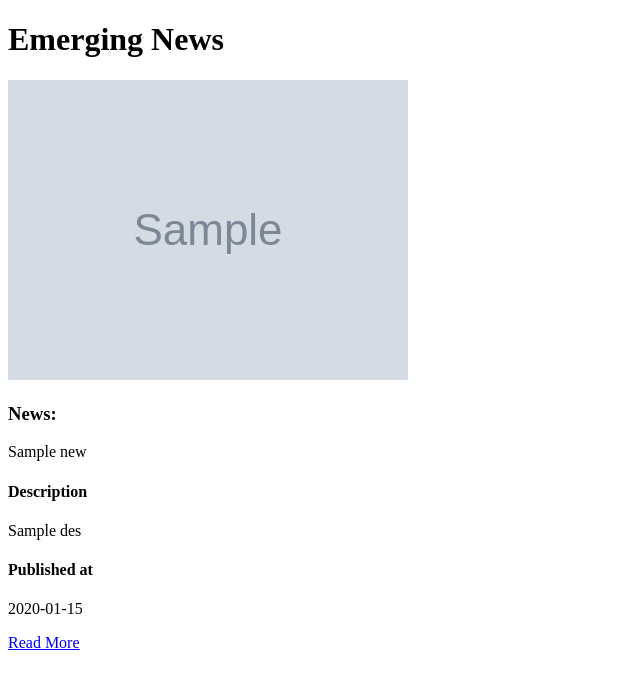
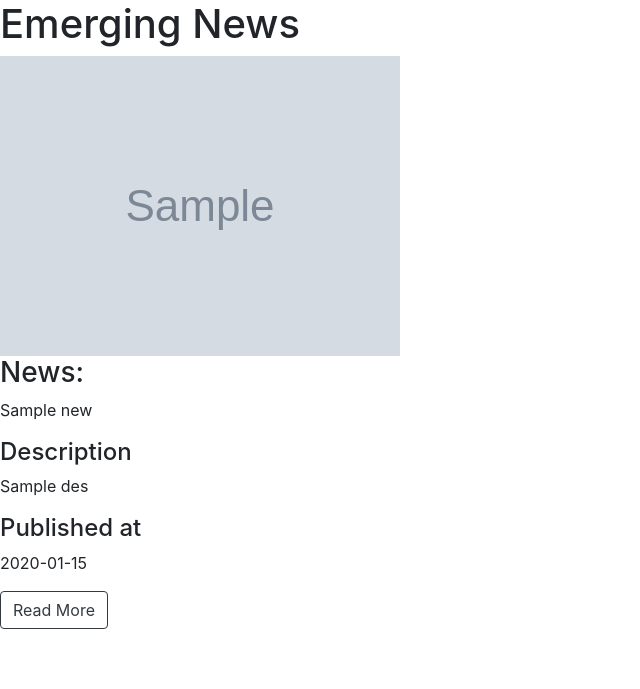
Before and after one commit to Gitongamiriam/newshighlight, a Flask app: template templates/index.htm in a window 1280 px wide. Shown: the top 689 px of the page, without its empty margins (0-640 px from the left). Run offline with Flask 2, Linux system fonts and the light colour scheme; the template is opened without the code that fills it: most values are stand-ins (such as "Sample title", 1, 10 or a date in 2020); grey boxes marked "Sample" are stand-in pictures; some libraries are stand-ins or nearby versions.

Commit message:
Add a outline button

```diff
--- a/templates/index.htm
+++ b/templates/index.htm
@@ -5,6 +5,7 @@
     <meta name="viewport" content="width=device-width, initial-scale=1.0">
     <meta http-equiv="X-UA-Compatible" content="ie=edge">
     <title>News Briefing Gallore</title>
+    <link rel="stylesheet" href="https://stackpath.bootstrapcdn.com/bootstrap/4.4.1/css/bootstrap.min.css" integrity="sha384-Vkoo8x4CGsO3+Hhxv8T/Q5PaXtkKtu6ug5TOeNV6gBiFeWPGFN9MuhOf23Q9Ifjh" crossorigin="anonymous">
 </head>
 <body>
     <h1>Emerging News</h1>
@@ -16,7 +17,7 @@
     <p>{{des}}</p>
     <h4>Published at</h4>
     <p>{{pubAt}}</p>
-    <a href="{{url}}" target="_blank" class="btn-primary">Read More</a>
+    <a href="{{url}}" target="_blank" class="btn btn-outline-dark">Read More</a>
 
     {%endfor%}
 
```
